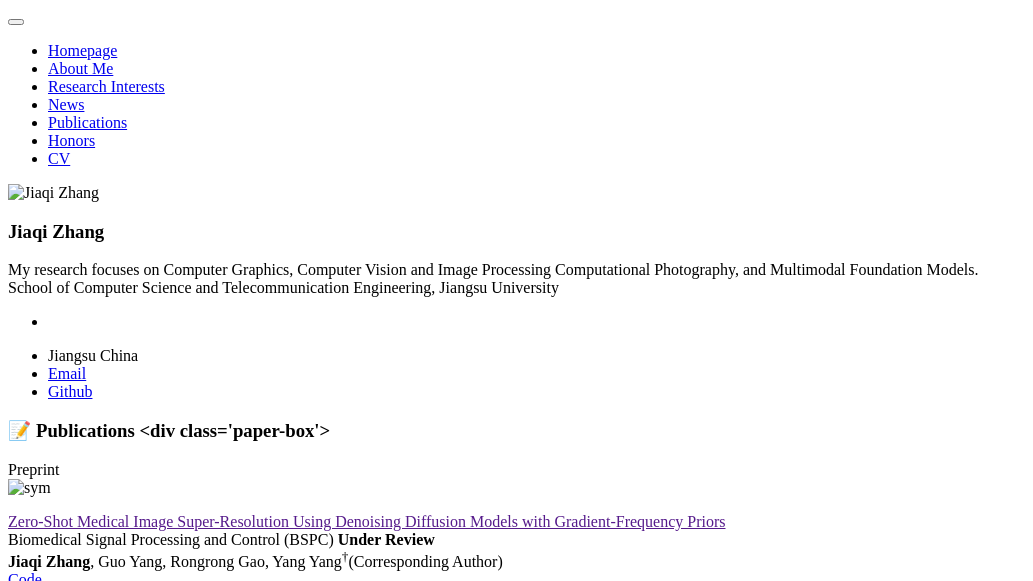
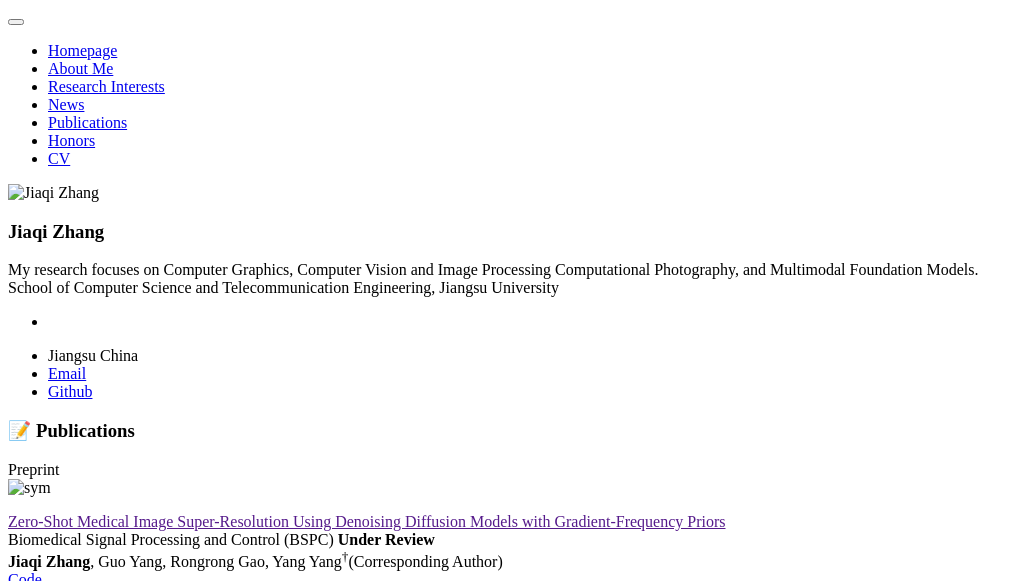
Before and after one commit to JiaqiZhang-Sengoku/JiaqiZhang-Sengoku.github.io, a Jekyll site: the page built from _pages/includes/pub.md, in a window 1280 px wide and 900 px high, cut to the strip 0-581 px from the top of the window. Shown: the whole strip, without its empty margins (0-1033 px from the left). Built offline with Jekyll 4.4.1, drawn with Linux system fonts in a browser that asks for light colours; our own code applies the rules of GitHub Pages for plain Markdown files.

Commit message:
Fix header formatting in publications section

```diff
--- a/_pages/includes/pub.md
+++ b/_pages/includes/pub.md
@@ -1,5 +1,4 @@
-
-# 📝 Publications <div class='paper-box'>
+# 📝 Publications
 <div class='paper-box'><div class='paper-box-image'><div><div class="badge">Preprint</div><img src='images/Publication/DDGF.png' alt="sym" width="100%"></div></div>
 <div class='paper-box-text' markdown="1">
 [Zero-Shot Medical Image Super-Resolution Using Denoising Diffusion Models with Gradient-Frequency Priors]() <br>
```
